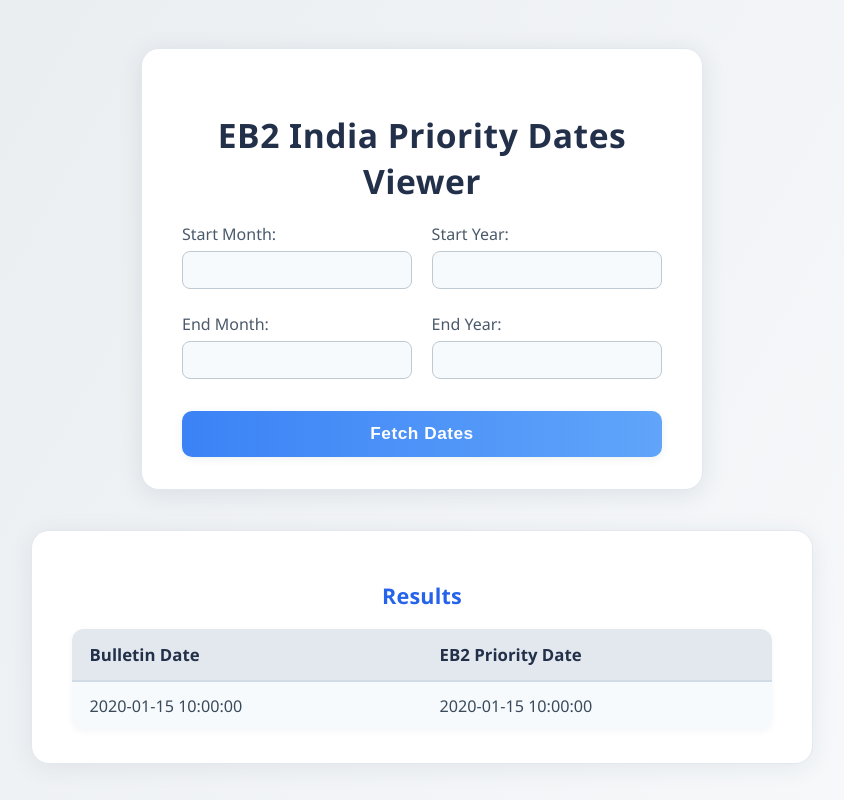
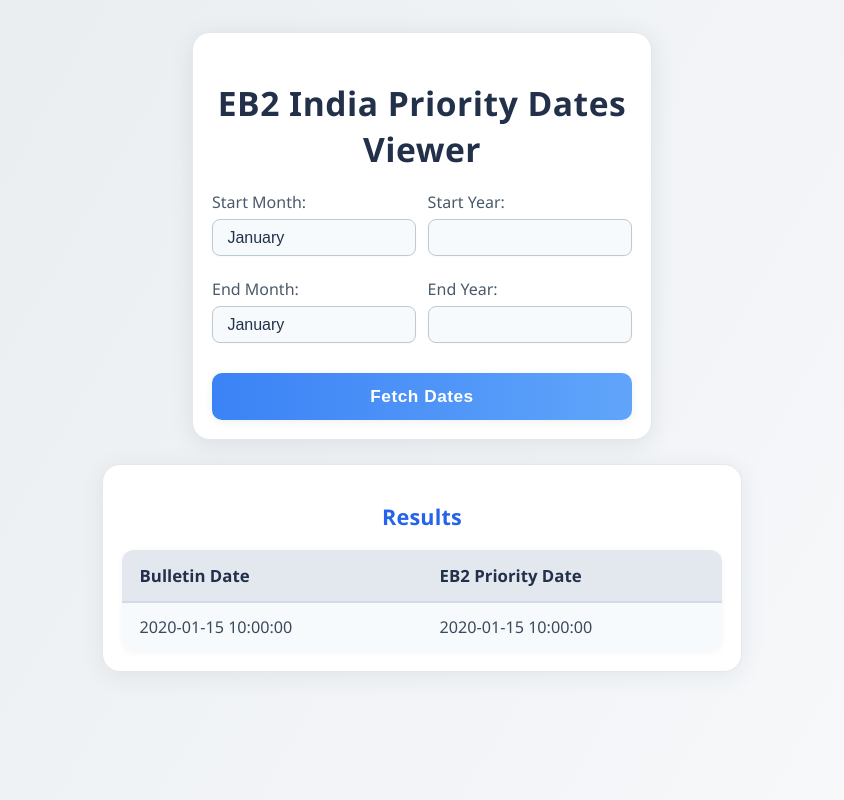
Before and after one commit to manjish1/US-Greencard-EB2-Priority-date, a Flask app: template templates/index.html in a window 1280 px wide. Shown: the whole page, without its empty margins (218-1062 px from the left). Run offline with Flask 3, Linux system fonts and the light colour scheme; the template is opened without the code that fills it: most values are stand-ins (such as "Sample title", 1, 10 or a date in 2020); lists and menus that the app fills with data are empty.

Commit message:
Enhance form inputs in index.html with dropdowns for month and year selection, improving user experience. Update app.py to pass the current year to the template for dynamic year options.

```diff
--- a/app.py
+++ b/app.py
@@ -1,5 +1,6 @@
 from flask import Flask, render_template, request
 from visa_scraper import fetch_eb2_india_dates
+from datetime import datetime
 
 app = Flask(__name__)
 
@@ -12,7 +13,7 @@ def index():
     end_year = request.args.get("end_year")
     if start_month and start_year and end_month and end_year:
         results = fetch_eb2_india_dates(start_month, start_year, end_month, end_year)
-    return render_template("index.html", results=results)
+    return render_template("index.html", results=results, current_year=datetime.now().year)
 
 if __name__ == "__main__":
     app.run(debug=True)
--- a/templates/index.html
+++ b/templates/index.html
@@ -18,10 +18,10 @@
             background: #fff;
             box-shadow: 0 4px 24px 0 rgba(44, 62, 80, 0.10);
             border-radius: 18px;
-            padding: 2.5rem 2.5rem 2rem 2.5rem;
-            margin-top: 3rem;
+            padding: 1.5rem 1.2rem 1.2rem 1.2rem;
+            margin-top: 2rem;
             width: 100%;
-            max-width: 480px;
+            max-width: 420px;
             border: 1px solid #e3e8ee;
         }
         h1 {
@@ -35,19 +35,21 @@
         form {
             display: flex;
             flex-direction: column;
-            gap: 1.5rem;
+            gap: 0.7rem;
         }
         .form-section {
             display: flex;
-            gap: 1.2rem;
+            gap: 0.7rem;
             flex-wrap: wrap;
             justify-content: space-between;
+            margin-bottom: 0.5rem;
         }
         .form-group {
             display: flex;
             flex-direction: column;
             flex: 1 1 45%;
             min-width: 120px;
+            margin-bottom: 0.2rem;
         }
         label {
             font-size: 1rem;
@@ -55,7 +57,7 @@
             margin-bottom: 0.4rem;
             font-weight: 500;
         }
-        input[type="number"] {
+        select {
             padding: 0.55rem 0.9rem;
             border-radius: 8px;
             border: 1.2px solid #bfc9d1;
@@ -63,8 +65,13 @@
             font-size: 1rem;
             transition: border 0.2s, box-shadow 0.2s;
             outline: none;
+            appearance: none;
+            -webkit-appearance: none;
+            -moz-appearance: none;
+            color: #22304a;
+            box-shadow: 0 1px 2px rgba(44, 62, 80, 0.03);
         }
-        input[type="number"]:focus {
+        select:focus {
             border: 1.2px solid #3b82f6;
             box-shadow: 0 0 0 2px #3b82f622;
         }
@@ -87,14 +94,14 @@
             transform: translateY(-1px) scale(1.02);
         }
         .results-card {
-            margin-top: 2.5rem;
-            padding: 2rem 2.5rem;
+            margin-top: 1.5rem;
+            padding: 1.2rem 1.2rem;
             border-radius: 18px;
             background: #fff;
             box-shadow: 0 4px 24px 0 rgba(44, 62, 80, 0.08);
             border: 1px solid #e3e8ee;
             width: 100%;
-            max-width: 700px;
+            max-width: 600px;
         }
         h2 {
             text-align: center;
@@ -135,15 +142,15 @@
         }
         @media (max-width: 700px) {
             .card, .results-card {
-                padding: 1.2rem 0.5rem;
-                max-width: 98vw;
+                padding: 0.7rem 0.2rem;
+                max-width: 99vw;
             }
             table, th, td {
-                font-size: 0.98rem;
-                padding: 0.7rem 0.5rem;
+                font-size: 0.97rem;
+                padding: 0.6rem 0.3rem;
             }
             h1 {
-                font-size: 1.2rem;
+                font-size: 1.1rem;
             }
         }
     </style>
@@ -155,21 +162,55 @@
             <div class="form-section">
                 <div class="form-group">
                     <label for="start_month">Start Month:</label>
-                    <input type="number" id="start_month" name="start_month" min="1" max="12" required>
+                    <select id="start_month" name="start_month" required>
+                        <option value="1">January</option>
+                        <option value="2">February</option>
+                        <option value="3">March</option>
+                        <option value="4">April</option>
+                        <option value="5">May</option>
+                        <option value="6">June</option>
+                        <option value="7">July</option>
+                        <option value="8">August</option>
+                        <option value="9">September</option>
+                        <option value="10">October</option>
+                        <option value="11">November</option>
+                        <option value="12">December</option>
+                    </select>
                 </div>
                 <div class="form-group">
                     <label for="start_year">Start Year:</label>
-                    <input type="number" id="start_year" name="start_year" required>
+                    <select id="start_year" name="start_year" required>
+                        {% for y in range(1995, current_year+1) %}
+                        <option value="{{ y }}">{{ y }}</option>
+                        {% endfor %}
+                    </select>
                 </div>
             </div>
             <div class="form-section">
                 <div class="form-group">
                     <label for="end_month">End Month:</label>
-                    <input type="number" id="end_month" name="end_month" min="1" max="12" required>
+                    <select id="end_month" name="end_month" required>
+                        <option value="1">January</option>
+                        <option value="2">February</option>
+                        <option value="3">March</option>
+                        <option value="4">April</option>
+                        <option value="5">May</option>
+                        <option value="6">June</option>
+                        <option value="7">July</option>
+                        <option value="8">August</option>
+                        <option value="9">September</option>
+                        <option value="10">October</option>
+                        <option value="11">November</option>
+                        <option value="12">December</option>
+                    </select>
                 </div>
                 <div class="form-group">
                     <label for="end_year">End Year:</label>
-                    <input type="number" id="end_year" name="end_year" required>
+                    <select id="end_year" name="end_year" required>
+                        {% for y in range(1995, current_year+1) %}
+                        <option value="{{ y }}">{{ y }}</option>
+                        {% endfor %}
+                    </select>
                 </div>
             </div>
             <input type="submit" value="Fetch Dates">
```
